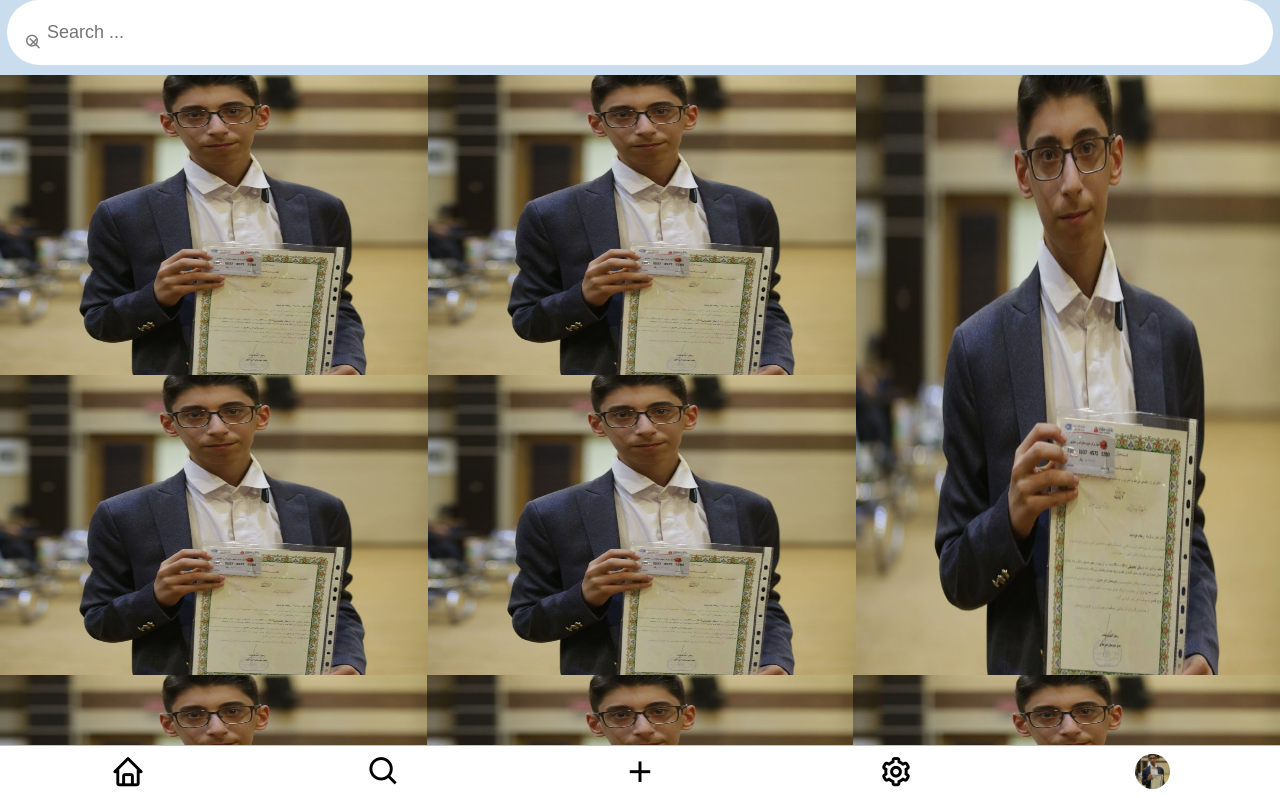
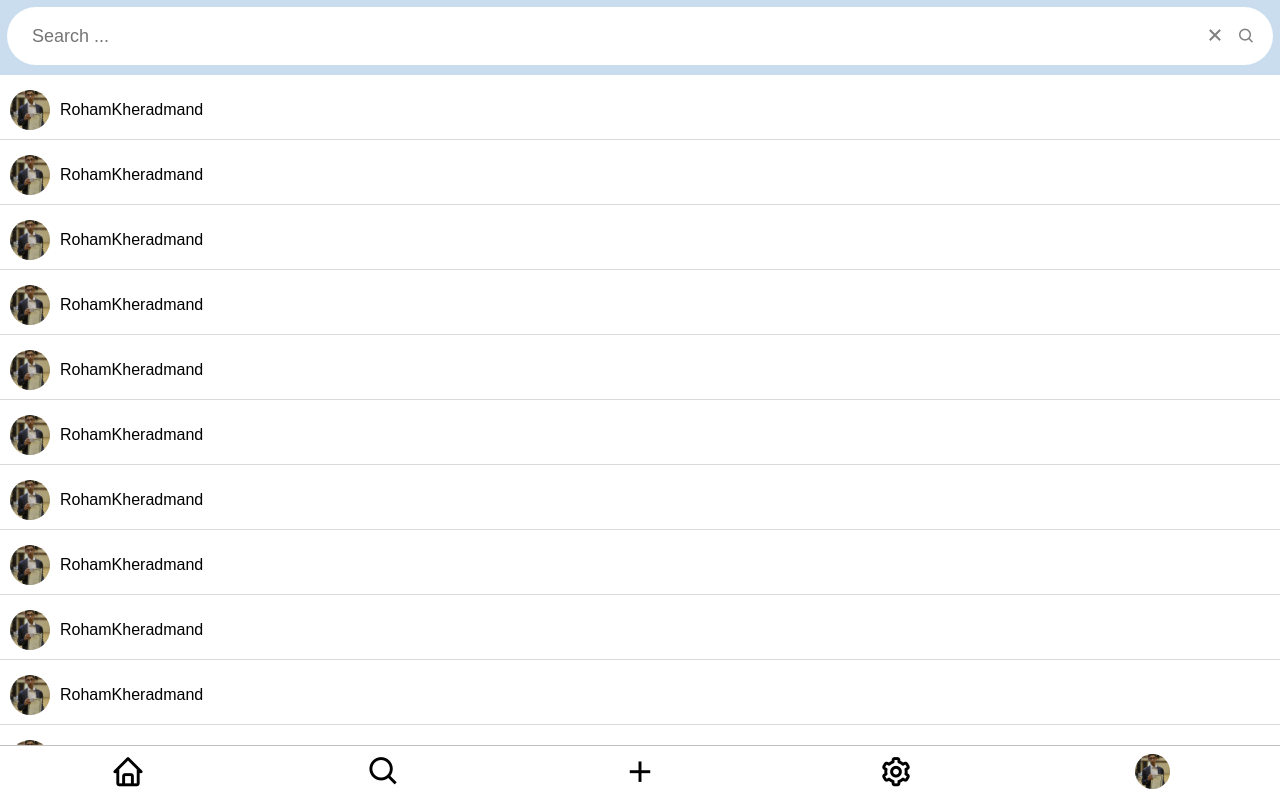
Before and after one commit to retardedE/explore-Page-like-insragram-using-html-css-js, a plain HTML site: page index.html in a window 1280 px wide. Shown: the top 798 px of the page. Drawn offline with nearby package versions, Linux system fonts and the light colour scheme.

Commit message:
update css file pt-4

```diff
--- a/style.css
+++ b/style.css
@@ -27,6 +27,7 @@ p{
     height: 100%;
 }
 .searchInp{
+    padding-top: 7px !important;
     padding: 0 7px;
     width: 100%;
     height: 100%;
@@ -34,18 +35,26 @@ p{
 .searchField input{
     width: 100%;
     height: 100%;
-    padding: 0 40px;
+    padding: 0 25px;
     font-size: 18px;
     border: none;
     outline: none;
     border-radius: 80px;
 }
-.searchField i{
+.searchField .icons{
     position: absolute;
-    left: 24.5px;
-    margin-bottom: 2.5px;
+    right: 24.5px;
+    top: 23px;
+    /* margin-bottom: 2.5px; */
     font-size: 18px;
     color: gray;
+    cursor: pointer;
+    display: flex;
+    align-items: center;
+    gap: 10px;
+}
+.close{
+    font-size: 25px;
 }
 .navDown{
     /* background-color: #0d43a6; */
@@ -75,6 +84,7 @@ p{
     justify-content: space-around;
 }
 .exploreMain{
+    position: relative;
     padding: 10px 0;
     padding-bottom: 55px;
     background-color: var(--thirdColor);
@@ -103,15 +113,19 @@ p{
 .reelSec > div{
     width: 100%;
     height: 100%;
+    cursor: pointer;
+    transition: all 0.2s;
 }
 .reelSec > div img{
     width: 100%;
     height: 100%;
 }
+.reelSec > div:hover{
+    filter: brightness(80%);
+}
 .postsSec{
     display: flex;
     width: 67.3%;
-    background-color: aqua;
 }
 .postsSec > div{
     width: 100%;
@@ -119,23 +133,28 @@ p{
 }
 .firstCol{
     width: 60%;
-    background-color: red;
-
 }
 .secondCol{
     width: 50%;
-    background-color: purple;
     height: 100%;
 }
 .firstCol > div{
     width: 100%;
     height: 50%;
-    background-color: yellow;
+    cursor: pointer;
+    transition: all 0.2s;
 }
 .secondCol > div{
     width: 100%;
     height: 50%;
-    background-color: yellow;
+    cursor: pointer;
+    transition: all 0.2s;
+}
+.secondCol > div:hover{
+    filter: brightness(80%);
+}
+.firstCol > div:hover{
+    filter: brightness(80%);
 }
 .firstCol > div img{
     width: 100%;
@@ -161,15 +180,64 @@ p{
     display: flex;
 }
 .postsSecRow > div{
+    cursor: pointer;
     width: 100%;
     height: 100%;
+    transition: all 0.2s;
 }
 .postsSecRow > div img{
     width: 100%;
     height: 100%;
 }
+.postsSecRow > div:hover{
+    filter: brightness(80%);
+}
 .postsContainer > .sectionContainer:nth-child(3){
     flex-direction: row-reverse;
+}
+.userSearchBar{
+    min-width: 100%;
+    height: 88vh;
+    background-color: rgb(255, 255, 255);
+    position: absolute;
+    top: 10px;
+    overflow: auto;
+    z-index: 1000;
+    transition: all 0.2s;
+    padding-bottom: 28px;
+}
+.searchedUserContainer{
+    display: flex;
+    flex-direction: column;
+    /* gap: 10px; */
+    width: 100%;
+}
+.searchedUser{
+    padding: 10px 10px;
+    cursor: pointer;
+    display: flex;
+    /* width: 100%; */
+    align-items: center;
+    gap: 10px;
+    border-bottom: 1px solid #c4c4c4a1;
+    padding-bottom: 5px;
+    transition: all 0.2s;
+    width: 100%;
+    height: 65px;
+}
+.searchedUser:hover{
+    background-color: whitesmoke;
+}
+.searchedUser:hover p{
+    color: var(--mainColor);
+}
+.searchedUser img{
+    height: 40px;
+    border-radius: 25px;
+}
+.nonActive{
+    opacity: 0 !important ;
+    visibility: hidden !important;
 }
 @media only screen and (max-width: 650px){
     .sectionContainer{
```
